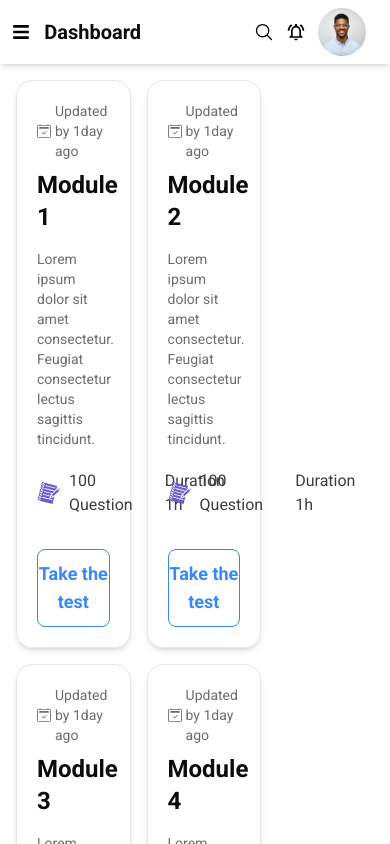
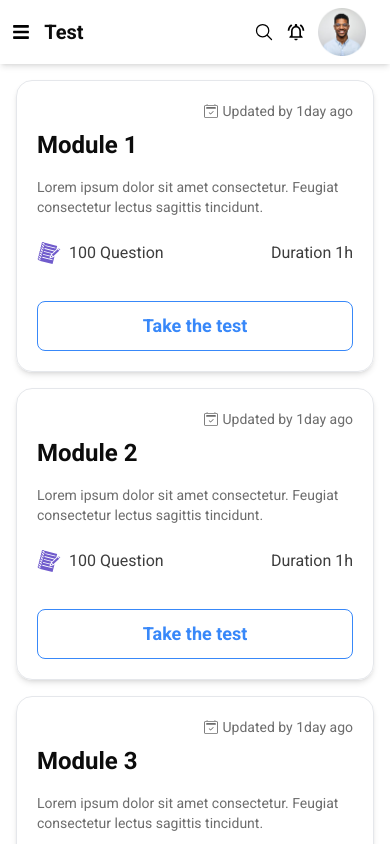
Before and after one commit to Synex-Digital/icaniq, a React (Vite) app: page /user/iqtest in a window 390 px wide. Shown: the top 844 px of the page. Built offline with nearby package versions, Linux system fonts and the light colour scheme; some icons are missing.

Commit message:
iqtest part responsive

```diff
--- a/src/components/Navbar.jsx
+++ b/src/components/Navbar.jsx
@@ -8,13 +8,16 @@ import { IoSearchOutline } from "react-icons/io5";
 import { MdOutlineNotificationsActive } from "react-icons/md";
 import { ImCross } from "react-icons/im";
 import { navvalue } from "../../features/navSlice";
+import { useLocation } from "react-router-dom";
 
 const Navbar = () => {
     let dispatch = useDispatch();
+    let location = useLocation();
+
     let [show, setShow] = useState(true);
     useEffect(() => {
         function scrollWidth() {
-            if (window.innerWidth < 1024) {
+            if (window.innerWidth < 1280) {
                 setShow(false);
             } else {
                 setShow(true);
@@ -51,9 +54,15 @@ const Navbar = () => {
                 <Image className="w-[90px] hidden lg:block" imgsrc={logo} />
             </div>
             <div className="flex w-[30%] items-center gap-x-3 relative">
-                <h3 className=" lg:text-[32px] smalldevice:max-lg:text-xl smalldevice:max-lg:font-semibold smalldevice:max-xl:ml-3 font-rb lg:font-bold text-tbcolor">
-                    Dashboard
-                </h3>
+                {location.pathname == "/user/iqtest" ? (
+                    <h3 className=" lg:text-[32px] smalldevice:max-lg:text-xl smalldevice:max-lg:font-semibold smalldevice:max-xl:ml-3 font-rb lg:font-bold text-tbcolor">
+                        Test
+                    </h3>
+                ) : (
+                    <h3 className=" lg:text-[32px] smalldevice:max-lg:text-xl smalldevice:max-lg:font-semibold smalldevice:max-xl:ml-3 font-rb lg:font-bold text-tbcolor">
+                        Dashboard
+                    </h3>
+                )}
                 <input
                     className="w-full border border-bcolor py-1 pl-3 pr-10 rounded smalldevice:max-xl:hidden"
                     placeholder="search your module"
--- a/src/components/layout/Module.jsx
+++ b/src/components/layout/Module.jsx
@@ -5,7 +5,7 @@ import { PiClockClockwiseFill } from "react-icons/pi";
 
 const Module = (props) => {
     return (
-        <div className="border p-5 rounded-2xl w-[32%] shadow-md">
+        <div className="border p-5 rounded-2xl xl:w-[32%] sm:w-[48%] smalldevice:w-full shadow-md">
             <time className="flex items-center gap-x-1 justify-end font-rb text-sm text-[#6D6D6D]">
                 <span>
                     <BsCalendar2Check />
--- a/src/components/pages/UserDashboard.jsx
+++ b/src/components/pages/UserDashboard.jsx
@@ -8,7 +8,7 @@ const UserDashboard = (props) => {
     let show = useSelector((state) => state.counter.value);
 
     return (
-        <div className={`sm:flex justify-between mt-16 p-4 w-full ${show ? "xl:ml-[200px]" : "xl:ml-[50px]"} `}>
+        <div className={`sm:flex justify-between mt-16 p-4 w-full ${show ? "xl:ml-[200px] 2xl:ml-[220px]" : "xl:ml-[50px]"} `}>
             <div className="md:w-[75%] flex  gap-x-3 gap-y-3 flex-wrap">
             <div className="md:w-full flex md:gap-x-6 md:gap-y-6 gap-x-3 gap-y-3 md:h-36 smalldevice:max-md:flex-wrap">
                 <div className="lg:p-5 p-3 rounded-lg border bg-white border-[#32B548] lg:w-[32%] smalldevice:max-md:max-w-[48%]">
```
